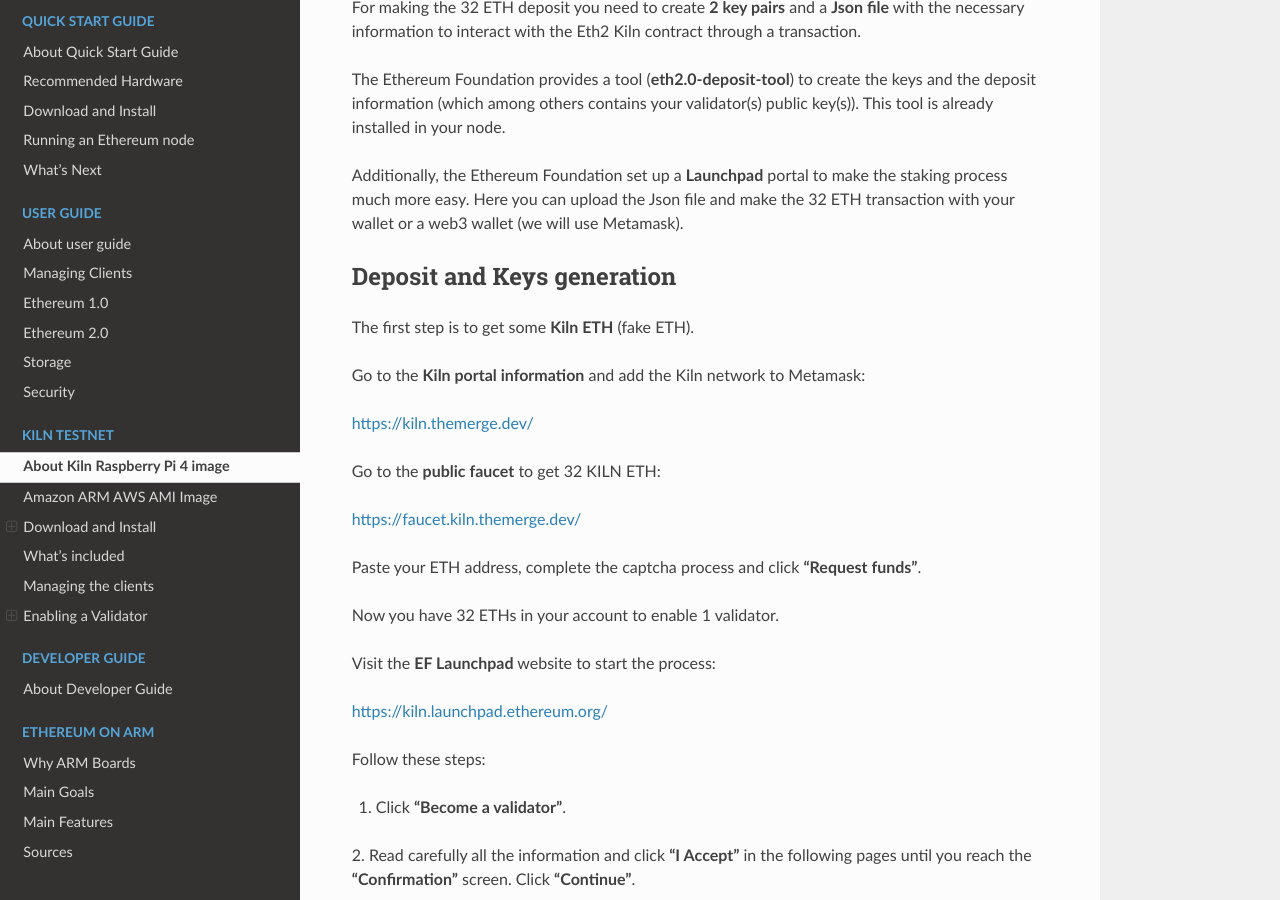
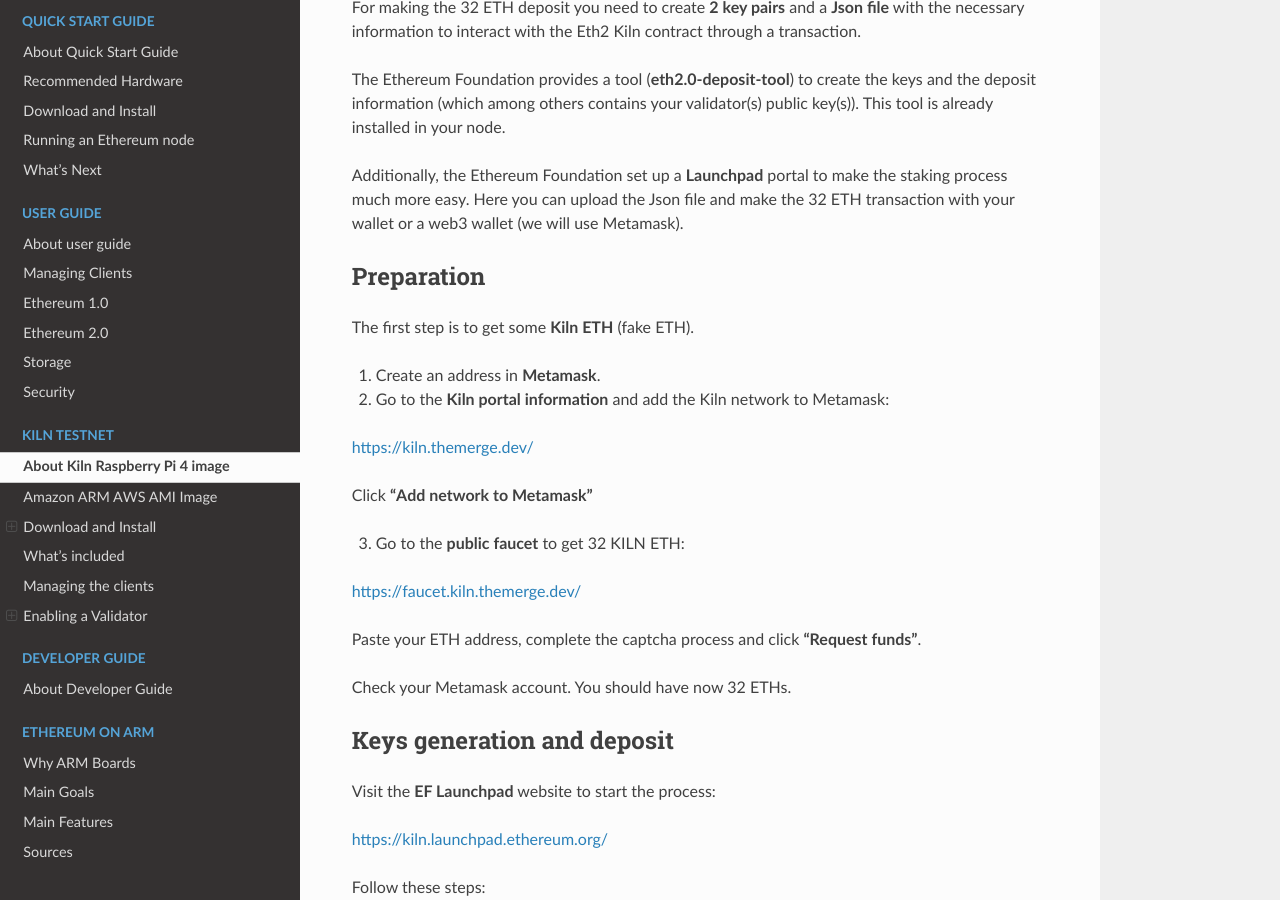
Before and after one commit to EOA-Blockchain-Labs/ethereumonarm, a Sphinx documentation site: the page built from docs/kiln/kiln-testnet.rst, in a window 1280 px wide and 900 px high, scrolled down 7106 px. Built offline with Sphinx 7.4.7 and the Read the Docs theme 2.0.0, drawn with Linux system fonts in a browser that asks for light colours.

Commit message:
added prep section

```diff
--- a/docs/kiln/kiln-testnet.rst
+++ b/docs/kiln/kiln-testnet.rst
@@ -310,19 +310,22 @@
 much more easy. Here you can upload the Json file and make the 32 ETH transaction
 with your wallet or a web3 wallet (we will use Metamask).
 
-
-Deposit and Keys generation
----------------------------
+Preparation
+-----------
 
 The first step is to get some **Kiln ETH** (fake ETH).
 
-Go to the **Kiln portal information** and add the Kiln network to Metamask:
+1. Create an address in **Metamask**.
+
+2. Go to the **Kiln portal information** and add the Kiln network to Metamask:
 
 `https://kiln.themerge.dev/`_
 
 .. _https://kiln.themerge.dev/: https://kiln.themerge.dev/
 
-Go to the **public faucet** to get 32 KILN ETH:
+Click **"Add network to Metamask"**
+
+3. Go to the **public faucet** to get 32 KILN ETH:
 
 `https://faucet.kiln.themerge.dev/`_
 
@@ -330,7 +333,10 @@
 
 Paste your ETH address, complete the captcha process and click **"Request funds"**.
 
-Now you have 32 ETHs in your account to enable 1 validator.
+Check your Metamask account. You should have now 32 ETHs.
+
+Keys generation and deposit
+---------------------------
 
 Visit the **EF Launchpad** website to start the process:
 
@@ -422,8 +428,6 @@
 Clients give insightfull info about syncing status. Check the logs for errors and the last block number
 for both EL and CL (you can compare them with the ones displayed on the Kiln explorer:
 
-
-
 Lighthouse
 ~~~~~~~~~~
 
```
